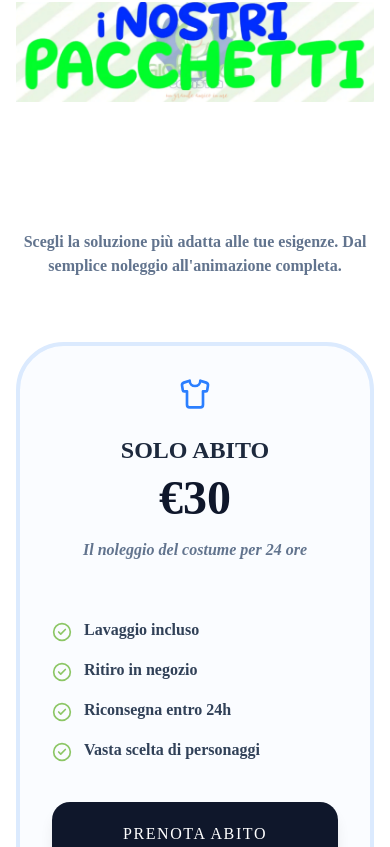
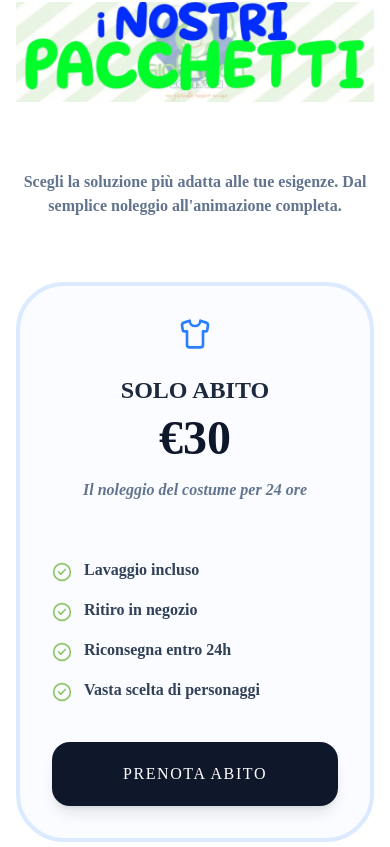
Before and after one commit to francescoaleo131-design/caristia, a Next.js app: page /mascotte in a window 390 px wide. Shown: the part 2196-3043 px from the top of the page. Built offline with nearby package versions, Linux system fonts and the light colour scheme; no server answers.

Commit message:
aggiustamento spazi tra sezioni

```diff
--- a/src/app/animazione/page.tsx
+++ b/src/app/animazione/page.tsx
@@ -54,7 +54,7 @@ export default function Animazione() {
     </div>
 </section>
 
-      <div className="w-full my-6 px-4 container mx-auto">
+      <div className="w-full my-3 md:my-6 px-4 container mx-auto">
         <picture>
           <source media="(max-width: 768px)" srcSet="/mobile_divider_servizi.webp" />
         <img
--- a/src/app/mascotte/page.tsx
+++ b/src/app/mascotte/page.tsx
@@ -20,7 +20,7 @@ export default function MascottePage() {
 
     return (
         <div className="w-full flex flex-col pb-20">
-            {/* Hero Section */}
+
             <MascotteHero />
 
     <div className="w-full mt-6 mb-12 px-4 container mx-auto">
--- a/src/components/FormContatti.tsx
+++ b/src/components/FormContatti.tsx
@@ -17,7 +17,7 @@ export default function FormContatti() {
   const handleChange = (e: any) => setFormData({ ...formData, [e.target.name]: e.target.value })
 
   return (
-    <section id="contatti" className="py-5 bg-white scroll-mt-20">
+    <section id="contatti" className="py-2 md:py-5 bg-white scroll-mt-20">
       <div className="container mx-auto px-4 max-w-3xl">
         <form onSubmit={handleSubmit} className="grid grid-cols-1 md:grid-cols-2 gap-6 bg-white p-8 rounded-3xl shadow-xl">
           <input required name="nome" placeholder="Nome e Cognome" className="p-3 bg-gray-50 border rounded-xl outline-none" onChange={handleChange} />
--- a/src/components/MascottePackages.tsx
+++ b/src/components/MascottePackages.tsx
@@ -42,7 +42,7 @@ interface MascottePackagesProps {
 
 export default function MascottePackages({ onSelect }: MascottePackagesProps) {
   return (
-    <section id="prenota" className="py-20 bg-white">
+    <section id="prenota" className="py-5 md:py-20 bg-white">
       <div className="container mx-auto px-4 text-center">
         <p className="text-slate-500 font-bold mb-16 max-w-2xl mx-auto">
           Scegli la soluzione più adatta alle tue esigenze. Dal semplice noleggio all'animazione completa.
--- a/src/components/ServiziAnimazione.tsx
+++ b/src/components/ServiziAnimazione.tsx
@@ -12,7 +12,7 @@ const servizi = [
 
 export default function ServiziIcone() {
   return (
-    <section className="py-10 bg-white">
+    <section className="py-3 md:py-10 bg-white">
       <div className="container mx-auto px-4">
 
 
```
Also changed, not shown: public/giocolieri.png (added).
